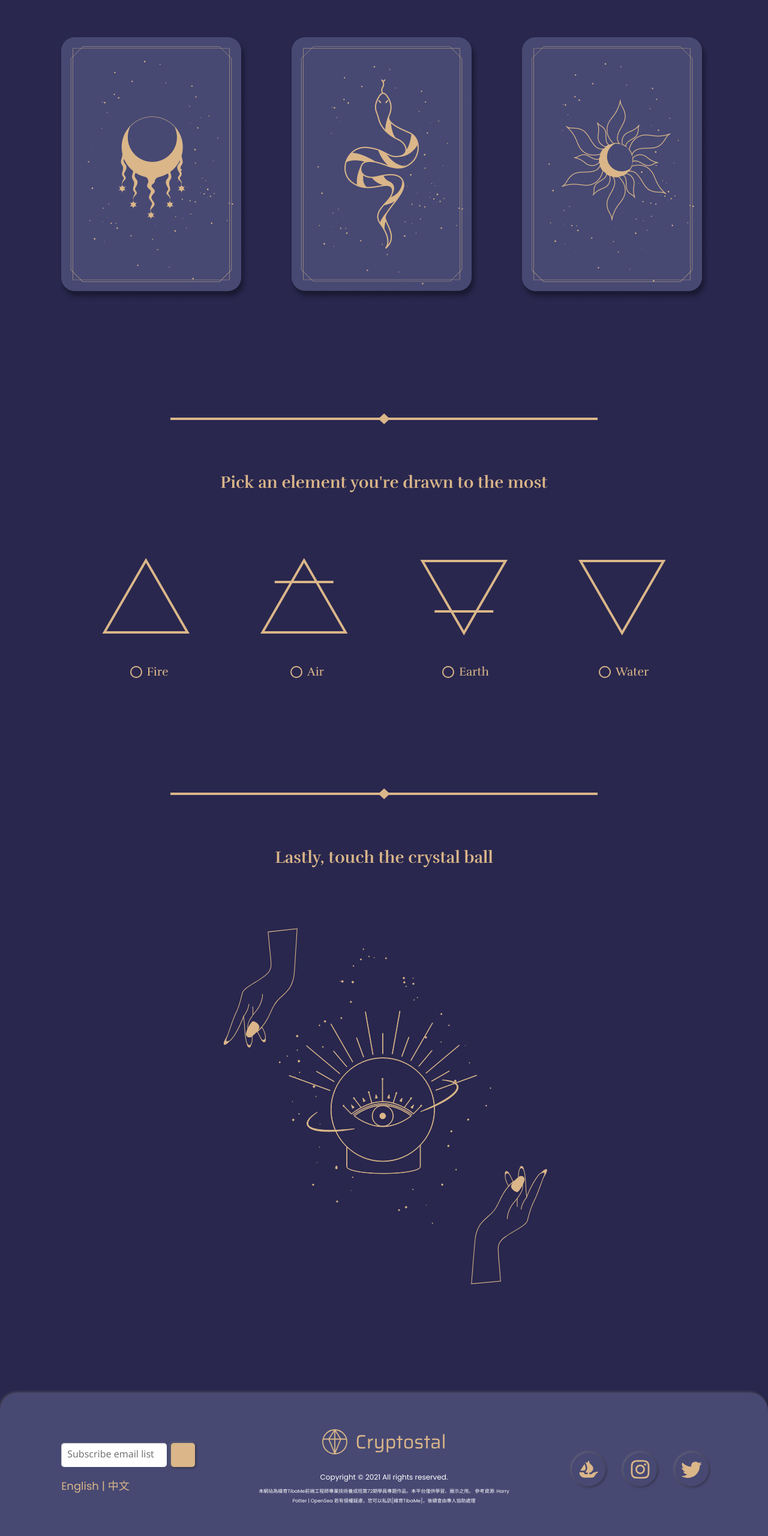
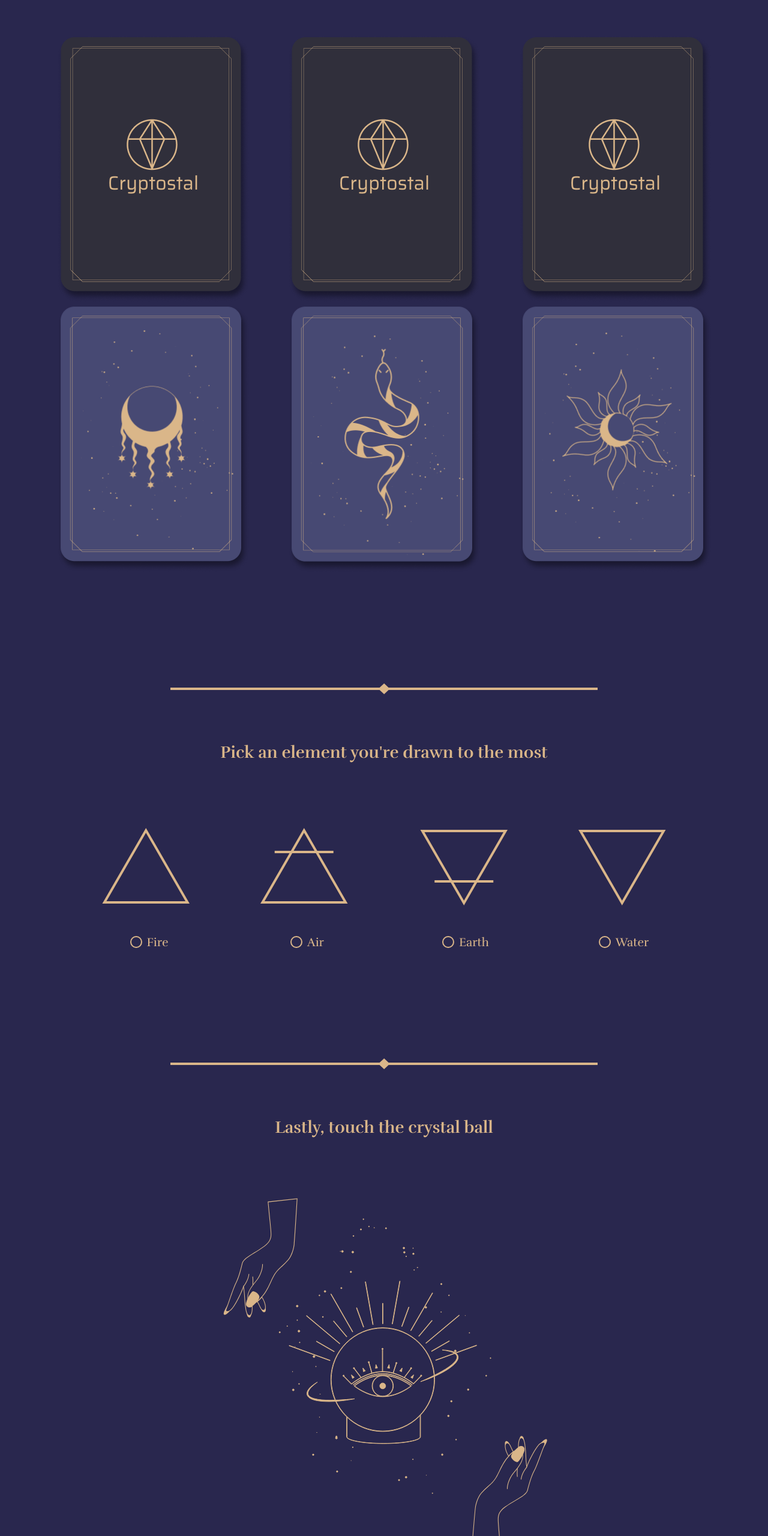
Before and after one commit to judy50024/Cryptostal, a plain HTML site: page divination.html in a window 1280 px wide. Shown: the part 1445-4005 px from the top of the page at 60% size. Drawn offline with Linux system fonts and the light colour scheme; a web font is replaced by a local one.

Commit message:
Add files via upload

```diff
--- a/divination.html
+++ b/divination.html
@@ -88,15 +88,34 @@
 <span class="title">
         Pick a card that evokes your instinct the most
 </span>
+<!--
+<div class="container-tarot">
+    <div class="tarot">
+
+        <div class="main-container">
+            <div class="the-card">
+                <div class="front">
+                    <img src="./img/tarot-back.png" alt="tarot-back">
+                </div>
+                <div class="back">
+                    <img src="./img/tarot-moon.png" alt="tarot-moon">
+                </div>
+                </div>
+            </div>
+        </div>
+
+    </div>
+
+</div> -->
 
 <div class="container-tarot">
     <div class="tarot">
 
         <div class="main-container">
             <div class="the-card">
-                <!-- <div class="front">
+                <div class="front">
                     <img src="./img/tarot-back.png" alt="tarot-back">
-                </div> -->
+                </div>
                 <div class="back">
                     <img src="./img/tarot-moon.png" alt="tarot-moon">
                 </div>
@@ -105,9 +124,9 @@
 
         <div class="main-container">
             <div class="the-card">
-                <!-- <div class="front">
+                <div class="front">
                     <img src="./img/tarot-back.png" alt="tarot-back">
-                </div> -->
+                </div>
                 <div class="back">
                     <img src="./img/tarot-snake.png" alt="tarot-snake">
                 </div>
@@ -116,9 +135,9 @@
 
         <div class="main-container">
             <div class="the-card">
-                <!-- <div class="front">
+                <div class="front">
                     <img src="./img/tarot-back.png" alt="tarot-back">
-                </div> -->
+                </div>
                 <div class="back">
                     <img src="./img/tarot-sun.png" alt="tarot-sun">
                 </div>
@@ -127,6 +146,14 @@
 
     </div>
 </div>
+
+<!-- <div class="container-tarot">
+    <div class="tarot">
+        <img src="./img/tarot-moon.png" alt="taror-moon">
+        <img src="./img/tarot-snake.png" alt="taror-snake">
+        <img src="./img/tarot-sun.png" alt="taror-sun">
+    </div>
+</div> -->
 
 
 <div class="divider">
@@ -227,9 +254,6 @@
             <img src="./img/logo-horizontal.svg" alt="">
         </a>
         <p class="copyright">Copyright &copy; 2021 All rights reserved.</p>
-        <p class="copyright tibame">本網站為緯育TibaMe前端工程師專業技術養成班第72期學員專題作品，本平台僅供學習、展示之用。
-            參考資源: Harry Potter | OpenSea
-            若有侵權疑慮，您可以私訊[緯育TibaMe]，後續會由專人協助處理</p>
     </div>
 
     <div class="col -social">
```
Also changed, not shown: about-submit.html (+0 -3 lines), about.html (+0 -3 lines), divination-result.html (+0 -3 lines), gallery-detail.html (+0 -3 lines), gallery.html (+0 -3 lines), index.html (+0 -3 lines), news.html (+0 -3 lines).
